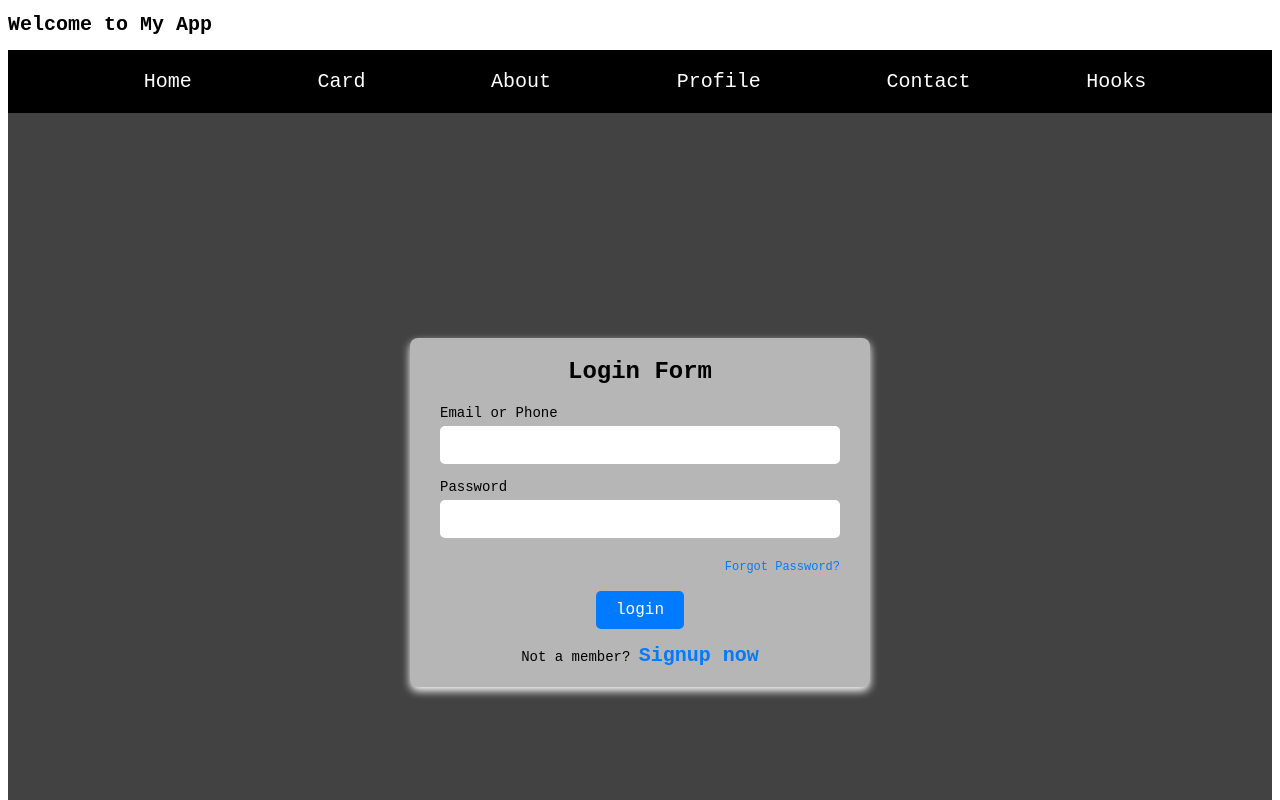
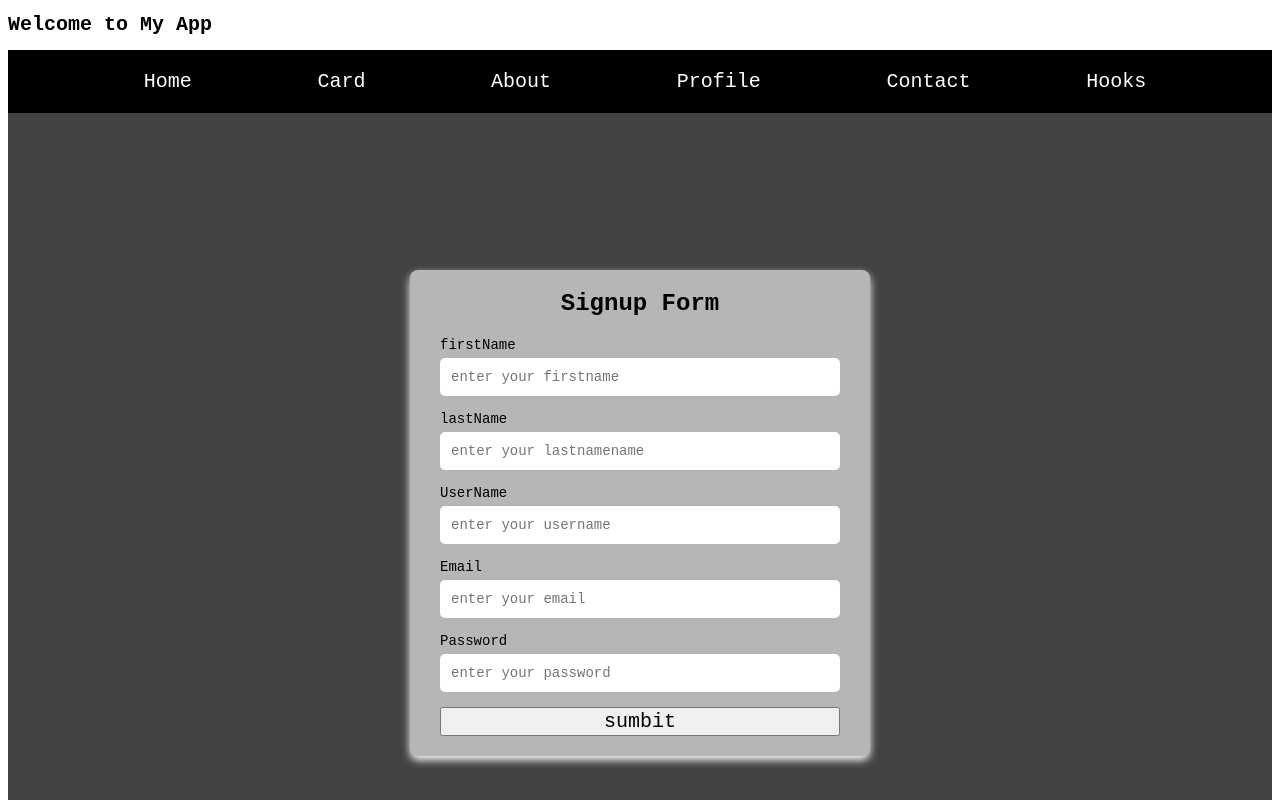
Before and after one commit to Ajay-kannan2006/MERN-InternShip, a React (Vite) app in the folder React-Project/: page / in a window 1280 px wide. Shown: the top 800 px of the page. Built offline with nearby package versions, Linux system fonts and the light colour scheme.

Commit message:
login task completed

```diff
--- a/React-Project/src/components/functionalComponets/SignUp.jsx
+++ b/React-Project/src/components/functionalComponets/SignUp.jsx
@@ -1,33 +1,64 @@
 import React from 'react'
 import "../../css/SignUp.css"
-import { Link } from "react-router-dom"
+import { useState } from "react";
+import { useNavigate } from "react-router-dom";
+import axios from "axios";
+const SignUp = () => {
+   var [firstName, setFirstname] = useState("");
+   var [lastName, setLastname] = useState("");
+   var [username, setUsername] = useState("");
+   var [email, setEmail] = useState("");
+   var [password, setPassword] = useState("");
+   var navigate = useNavigate();
 
-const SignUp = () => {
+   const handleSignup = async (event) => {
+      event.preventDefault();
+      console.log("Event Triggered");
+      try {
+         const req = await axios.post("https://localhost:5173/signup", {
+            firstName: firstName,
+            lastName: lastName,
+            username: username,
+            email: email,
+            password: password,
+         });
+         console.log(req);
+         alert(req.data.response);
+         if (req.data.signupStatus) {
+            navigate("/home");
+         }
+      } catch (err) {
+         console.log(err);
+      }
+   };
    return (
       <div className="body">
          <div className="center">
-            <div class="text">
-               Login Form
+            <div className="text">
+               Signup Form
             </div>
-            <form action="http://localhost:">
+            <form onSubmit={handleSignup}>
                <div className="data">
-                  <label>Email or Phone</label>
-                  <input type="text" required />
+                  <label htmlFor="name">firstName</label>
+                  <input type="text" name="firstName" placeholder="enter your firstname" onChange={(e) => setFirstname(e.target.value)} required />
                </div>
                <div className="data">
-                  <label>Password</label>
-                  <input type="password" required />
+                  <label htmlFor="name">lastName</label>
+                  <input type="text" name="lastName" placeholder="enter your lastnamename" onChange={(e) => setLastname(e.target.value)} required />
                </div>
-               <div className="forgot-pass">
-                  <a href="#">Forgot Password?</a>
+               <div className="data">
+                  <label htmlFor="username">UserName</label>
+                  <input type="text" name="username" placeholder="enter your username" onChange={(e) => setUsername(e.target.value)} required />
                </div>
-               <div className="btn">
-                  <div className="inner"></div>
-                  <Link to="/home"><button className="log-but" type="submit">login</button></Link>
+               <div className="data">
+                  <label htmlFor="email">Email</label>
+                  <input type="email" name="email" placeholder="enter your email" onChange={(e) => setEmail(e.target.value)} required />
                </div>
-               <div className="signup-link">
-                  Not a member? <a href="#">Signup now</a>
+               <div className="data">
+                  <label htmlFor="password">Password</label>
+                  <input type="text" name="password" placeholder="enter your password" onChange={(e) => setPassword(e.target.value)} required />
                </div>
+               <button type='submit'>sumbit</button>
             </form>
          </div>
       </div>
```
Also changed, not shown: React-Project/src/components/functionalComponets/Login.jsx (added, +56 -0 lines), 1 other file (tests, documents, lock files or other folders).
